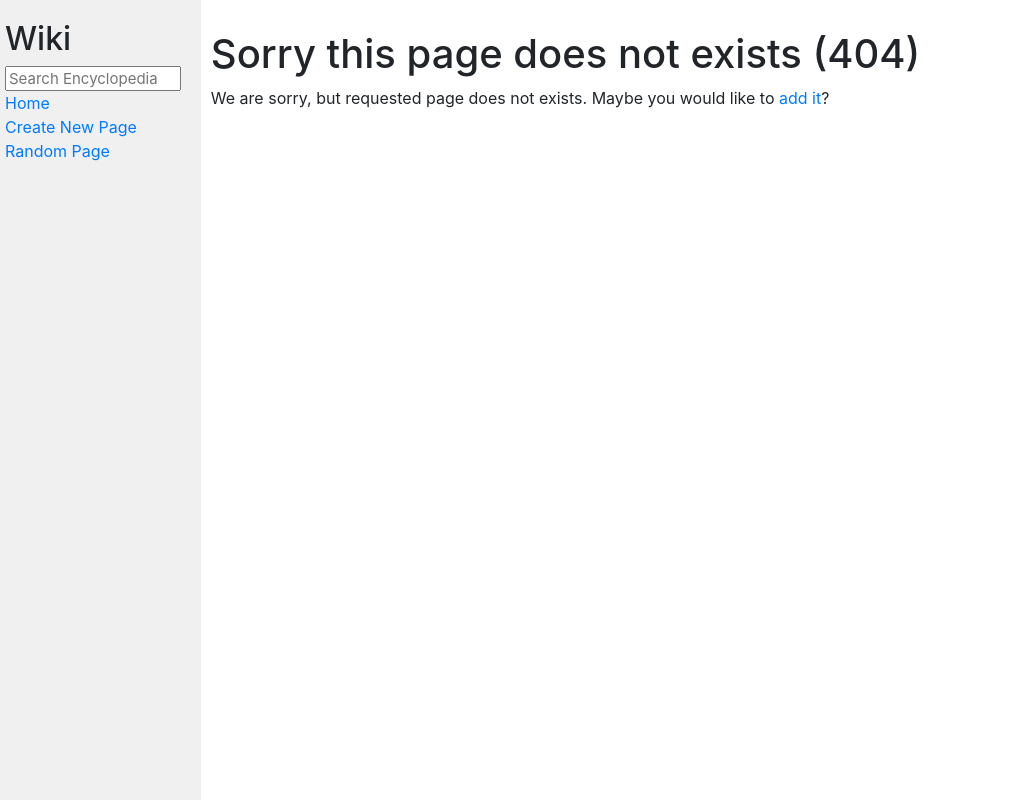
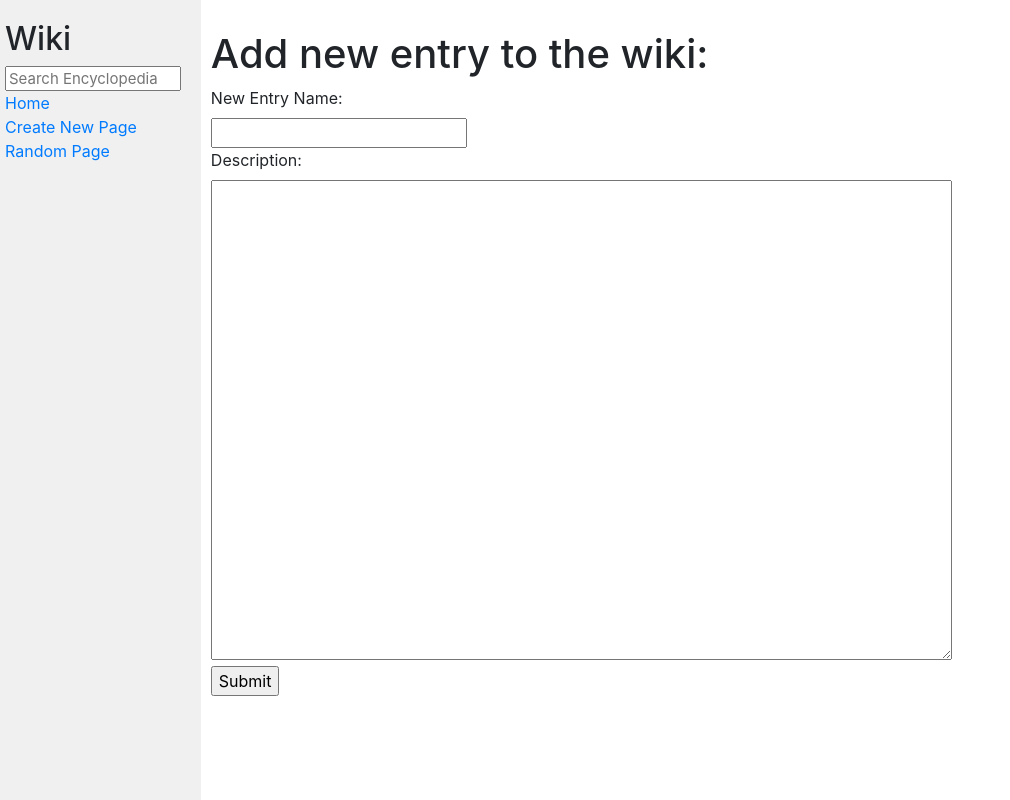
Before and after one commit to Gregorek85/CS50WProject1, a Django app: page /wiki/new_entry in a window 1280 px wide. Shown: the whole page, without its empty margins (0-1010 px from the left). Run offline with Django 3.2, Linux system fonts and the light colour scheme; some libraries are stand-ins or nearby versions.

Commit message:
everything seems to work!

```diff
--- a/encyclopedia/templates/encyclopedia/entry.html
+++ b/encyclopedia/templates/encyclopedia/entry.html
@@ -7,5 +7,6 @@
 {% block body %}
 
     {{entry_content |safe }}
-
+    <br>
+    <a href="{% url 'edit' entry %}">Edit this page</a>
 {% endblock %}
--- a/encyclopedia/urls.py
+++ b/encyclopedia/urls.py
@@ -4,7 +4,8 @@ from . import views
 
 urlpatterns = [
     path("", views.index, name="index"),
+    path("wiki/new_entry", views.new_entry, name="new_entry"),
+    path("wiki/random",views.random, name="random"),
     path("wiki/<str:entry>", views.entry, name="entry"),
-    path("new_entry", views.new_entry, name="new_entry"),
-    path("random",views.random, name="random")
+    path("wiki/<str:entry>/edit", views.edit, name="edit"),
 ]
--- a/encyclopedia/views.py
+++ b/encyclopedia/views.py
@@ -13,7 +13,32 @@ class new_entry_form(forms.Form):
 class search_form(forms.Form):
     q=forms.CharField(max_length=15,widget=forms.Select(attrs={'onchange': 'submit();'}))
 
+class editForm(forms.Form):
+    entry_content =forms.CharField(label="Description", min_length=20, widget=forms.Textarea())
+    entry = forms.CharField(widget=forms.HiddenInput)
 
+def edit(request,entry):
+    if request.method == "POST":
+        form = editForm(request.POST)
+        if form.is_valid():
+            new_entry_content = form.cleaned_data["entry_content"]
+            entry = form.cleaned_data["entry"]
+            #Check if the entry exists
+            old_entry_content = util.get_entry(entry)
+            if old_entry_content is None: #then something went wrong
+                message = 'Something went wrong, please try again'
+            else:
+                util.save_entry(entry, new_entry_content)
+                return HttpResponseRedirect(reverse('entry', args=(entry,)))
+    else:
+        entry_content = util.get_entry(entry)
+        form = editForm(initial={'entry_content': entry_content,"entry":entry})
+        message = ''
+    return render(request, "encyclopedia/edit.html", {
+        "entry": entry,
+        "form" : form,
+        "message": message
+    })
 def index(request):
     message ="All Pages"
     entries = util.list_entries()
@@ -49,7 +74,7 @@ def entry(request, entry):
             entry = "Not found.."
     return render(request, "encyclopedia/entry.html", {
         "entry": entry,
-        "entry_content" : markdown2.markdown(entry_content)
+        "entry_content" : markdown2.markdown(entry_content),
     })
 def random(request):
     entry = util.get_random_entry()
```
Also changed, not shown: encyclopedia/templates/encyclopedia/edit.html (added, +18 -0 lines), entries/as.md (deleted, +0 -1 lines).
